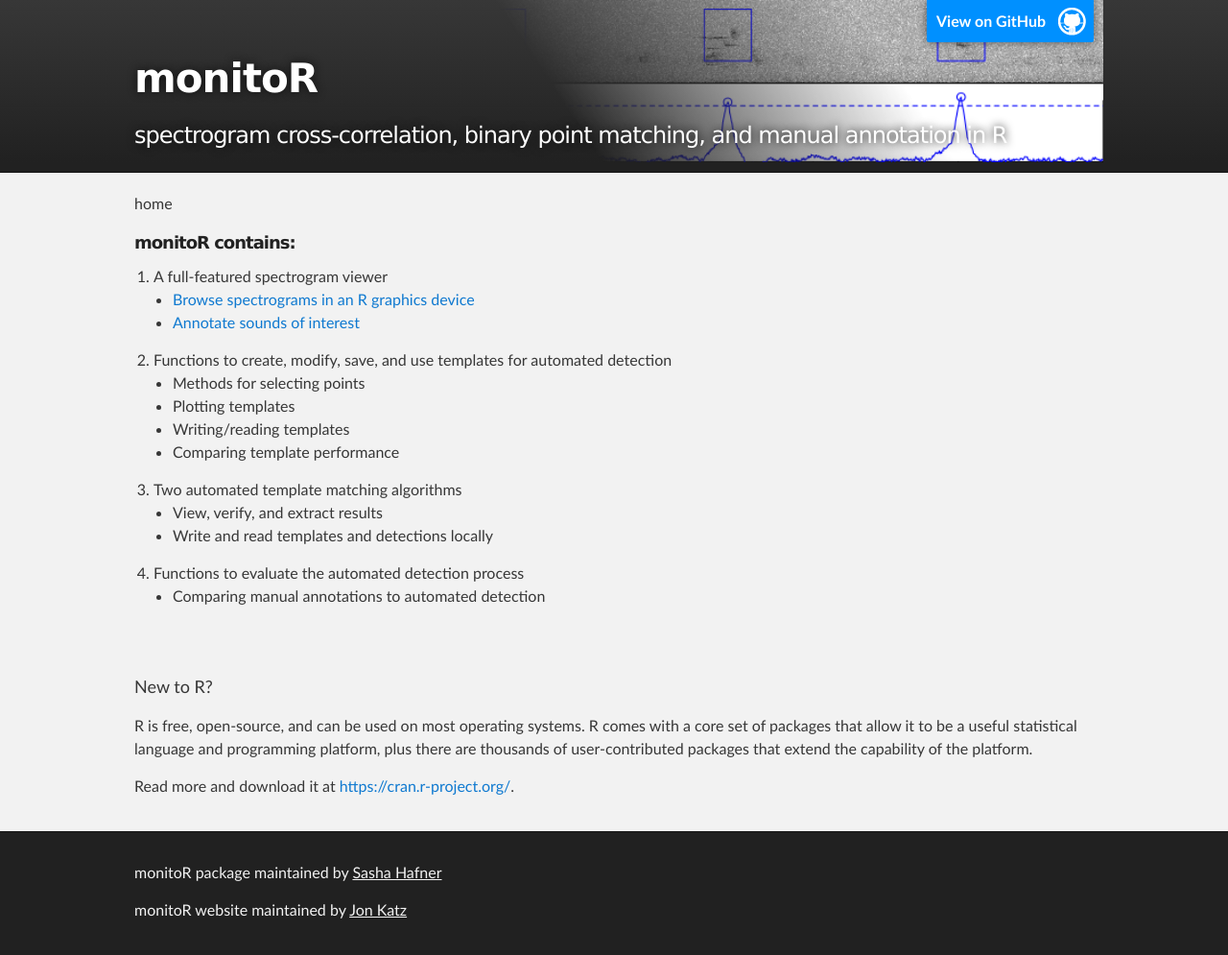
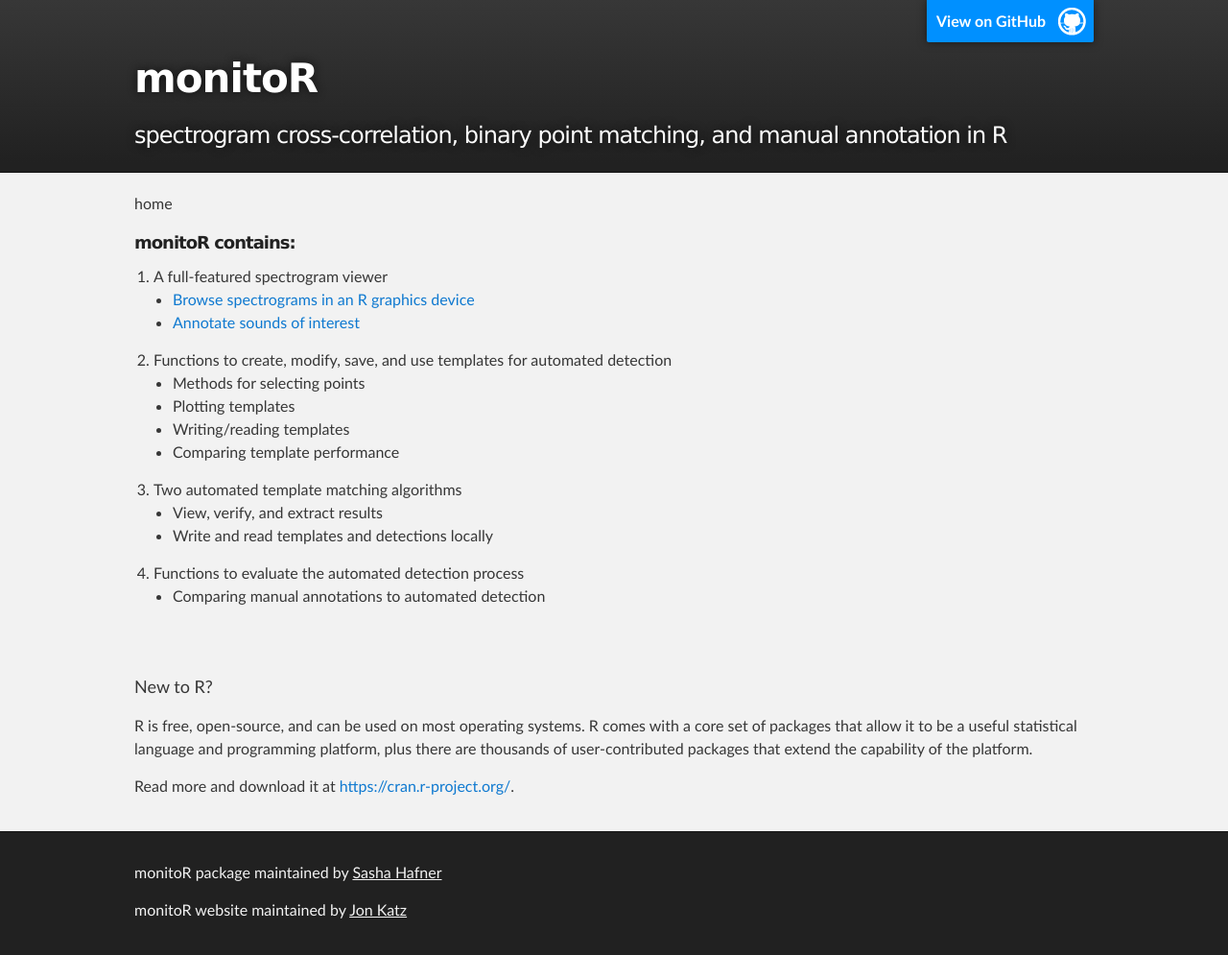
Before and after one commit to jonkatz2/monitoR, a Jekyll site: the page built from index.md, in a window 1280 px wide. Shown: the whole page at 96% size. Built offline with Jekyll 4.4.1, drawn with Linux system fonts in a browser that asks for light colours.

Commit message:
rm background

```diff
--- a/_layouts/default.html
+++ b/_layouts/default.html
@@ -16,7 +16,7 @@
 
     <!-- HEADER -->
     <div id="header_wrap" class="outer">
-        <header class="inner spectro">
+        <header class="inner">
           <a id="forkme_banner" href="{{ site.github.repository_url }}">View on GitHub</a>
 
           <a style="color:#fff;" href="https://jonkatz2.github.io/monitoR/"><h1 id="project_title">{{ site.title | default: site.github.repository_name }}</h1></a>
--- a/assets/css/style.scss
+++ b/assets/css/style.scss
@@ -14,10 +14,3 @@
 #main_content {
     padding-top: 10px;
 }
-
-.spectro {
-    background-image: url("/monitoR/assets/images/grad1.png");
-    background-position: right bottom;
-    background-repeat: no-repeat;
-    background-size: contain;
-}
```
